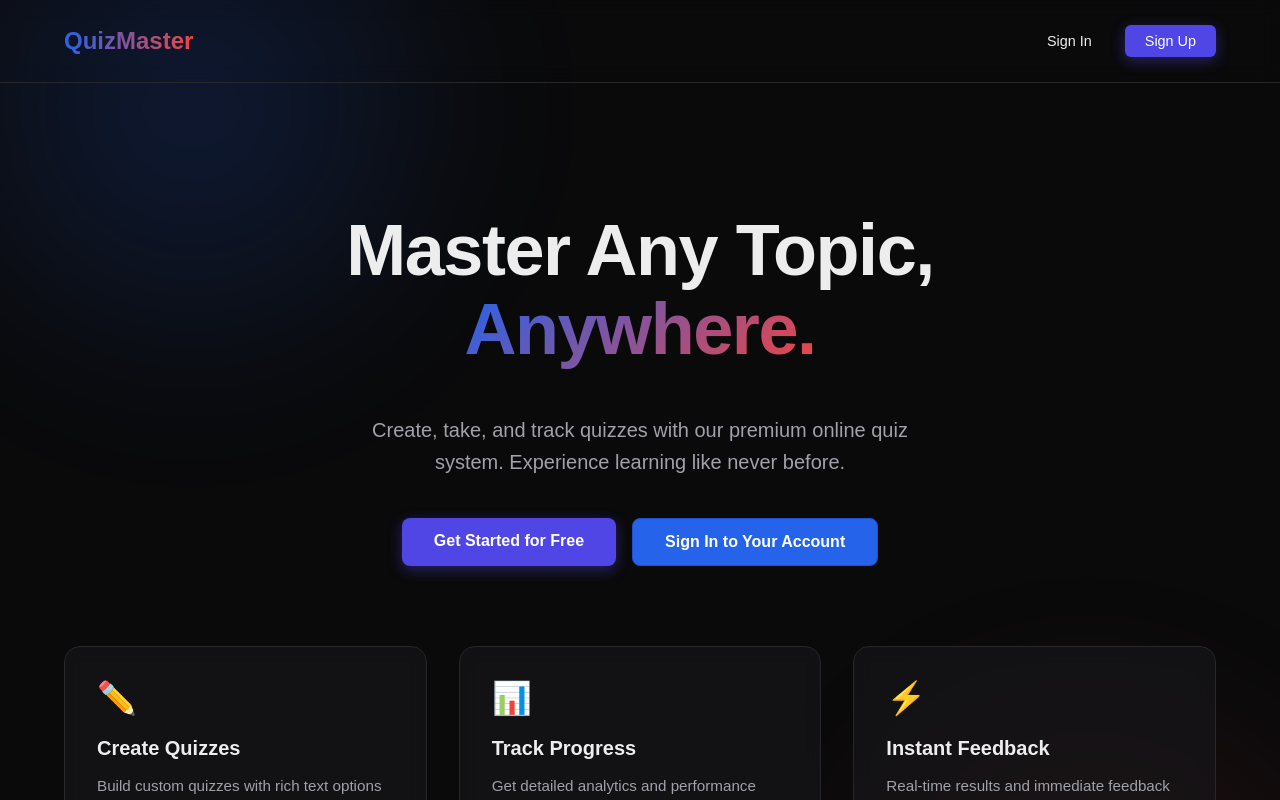
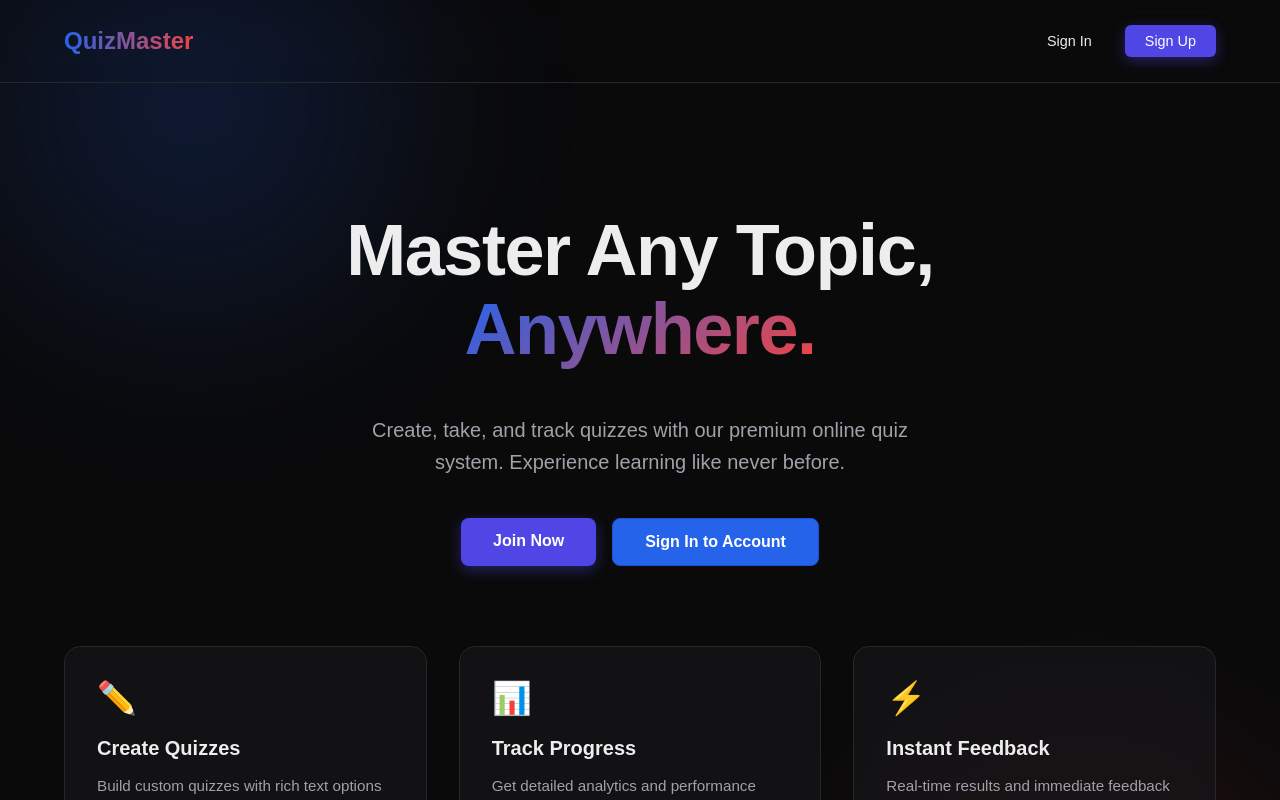
Before and after one commit to sanjanapanji/OnlineQuizSystem, a Next.js app in the folder frontend/: page / in a window 1280 px wide. Shown: the top 800 px of the page. Built offline with nearby package versions, Linux system fonts and the light colour scheme.

Commit message:
Step 10.3: Finalized frontend rebuild with simplified login and landing pages

```diff
--- a/frontend/app/login/page.js
+++ b/frontend/app/login/page.js
@@ -25,7 +25,9 @@ export default function Login() {
     setError(null);
 
     try {
-      const apiUrl = process.env.NEXT_PUBLIC_API_URL || "https://online-quiz-backend-mp09.onrender.com";
+      // Hardcoded for absolute stability in Step 10
+      const apiUrl = "https://online-quiz-backend-mp09.onrender.com";
+
       const response = await fetch(`${apiUrl}/api/auth/login`, {
         method: 'POST',
         headers: {
--- a/frontend/app/page.js
+++ b/frontend/app/page.js
@@ -26,10 +26,10 @@ export default function Home() {
           </p>
           <div className={styles.ctaGroup}>
             <Link href="/register" className={styles.primaryBtnLarge}>
-              Get Started for Free
+              Join Now
             </Link>
             <Link href="/login" className={styles.secondaryBtnLarge}>
-              Sign In to Your Account
+              Sign In to Account
             </Link>
           </div>
         </div>
```
